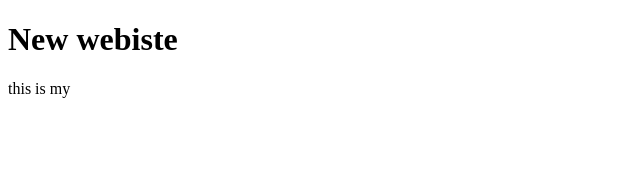
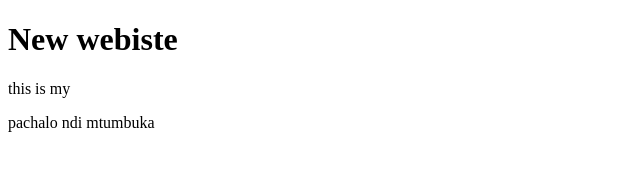
Before and after one commit to Zaoneka/todolist-repo, a plain HTML site: page index.html in a window 1280 px wide. Shown: the whole page, without its empty margins (0-640 px from the left). Drawn offline with Linux system fonts and the light colour scheme.

Commit message:
added new pachalo paragraph

```diff
--- a/index.html
+++ b/index.html
@@ -9,5 +9,6 @@
 <body>
     <h1>New webiste</h1>
     <p>this is my </p>
+    <p>pachalo ndi mtumbuka</p>
 </body>
 </html>
```
